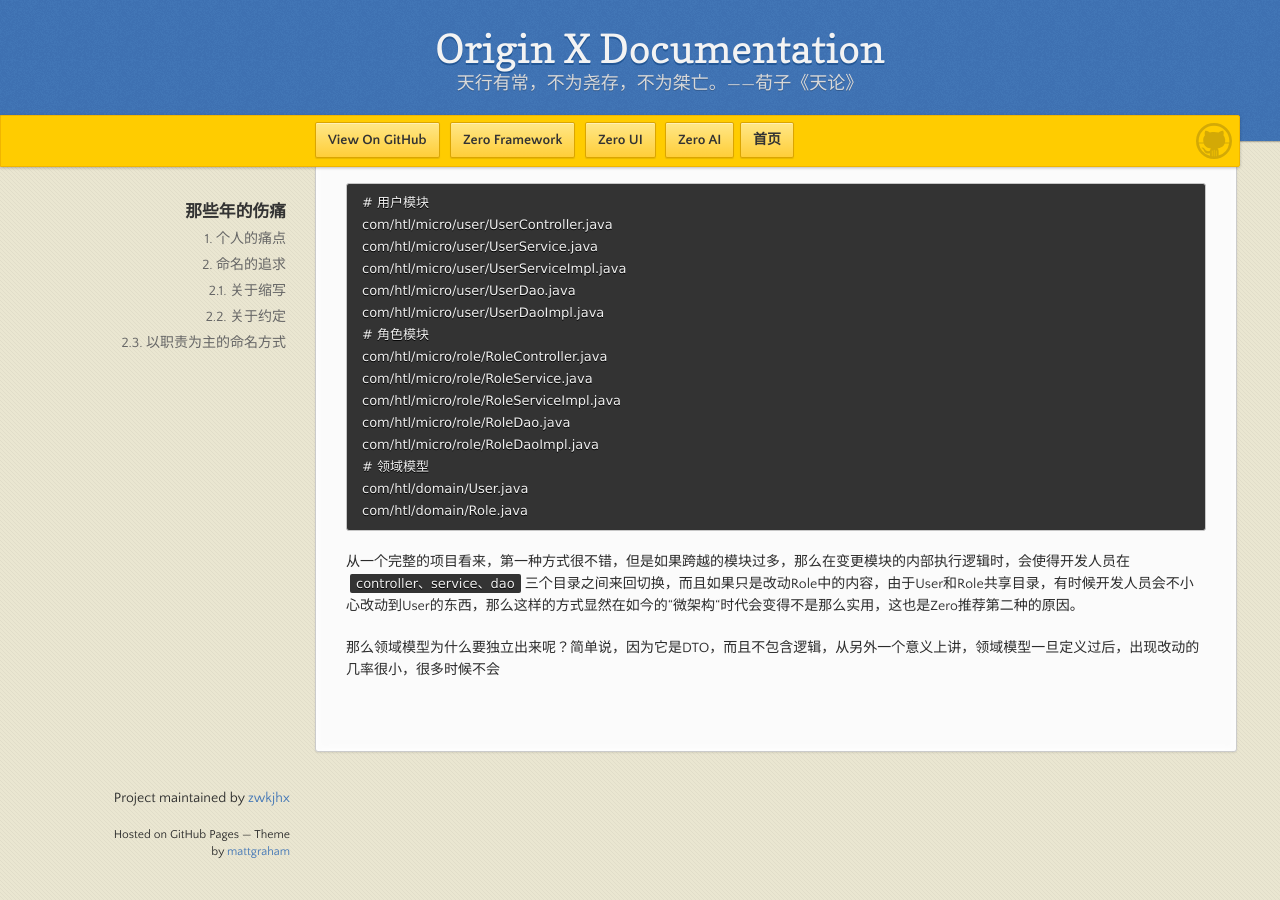
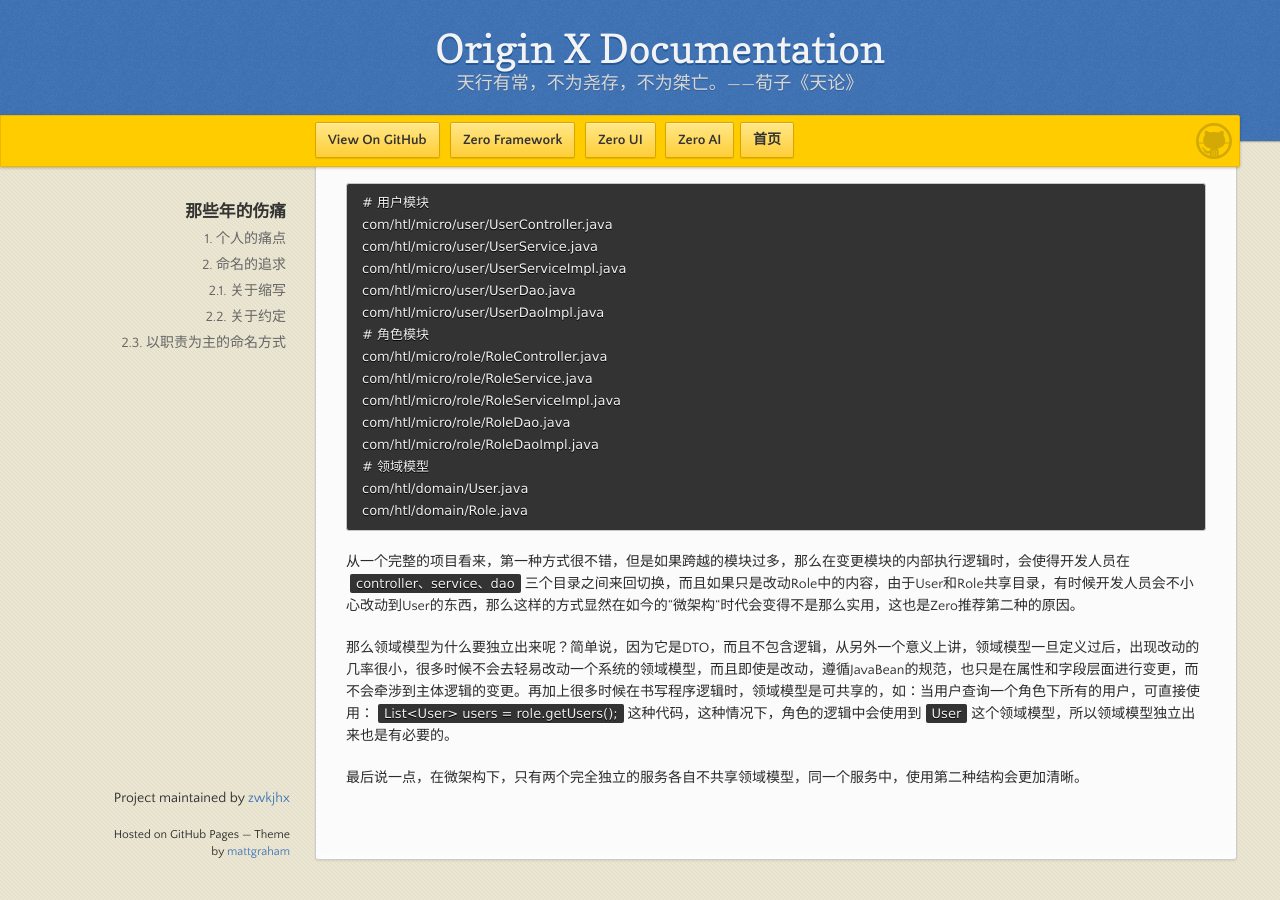
Before and after one commit to zwkjhx/ox-doc, a Jekyll site: the page built from utility-x/1-she-ji-li-nian/uxd-001-ling-ren-fan-suo-de-util.md, in a window 1280 px wide and 900 px high, scrolled down 2170 px. Built offline with Jekyll 4.4.1, drawn with Linux system fonts in a browser that asks for light colours; our own code applies the rules of GitHub Pages for plain Markdown files.

Commit message:
Updates utility-x/1-she-ji-li-nian/uxd-001-ling-ren-fan-suo-de-util.md
Auto commit by GitBook Editor

```diff
--- a/utility-x/1-she-ji-li-nian/uxd-001-ling-ren-fan-suo-de-util.md
+++ b/utility-x/1-she-ji-li-nian/uxd-001-ling-ren-fan-suo-de-util.md
@@ -100,4 +100,6 @@
 
 从一个完整的项目看来，第一种方式很不错，但是如果跨越的模块过多，那么在变更模块的内部执行逻辑时，会使得开发人员在`controller、service、dao`三个目录之间来回切换，而且如果只是改动Role中的内容，由于User和Role共享目录，有时候开发人员会不小心改动到User的东西，那么这样的方式显然在如今的“微架构“时代会变得不是那么实用，这也是Zero推荐第二种的原因。
 
-那么领域模型为什么要独立出来呢？简单说，因为它是DTO，而且不包含逻辑，从另外一个意义上讲，领域模型一旦定义过后，出现改动的几率很小，很多时候不会
+那么领域模型为什么要独立出来呢？简单说，因为它是DTO，而且不包含逻辑，从另外一个意义上讲，领域模型一旦定义过后，出现改动的几率很小，很多时候不会去轻易改动一个系统的领域模型，而且即使是改动，遵循JavaBean的规范，也只是在属性和字段层面进行变更，而不会牵涉到主体逻辑的变更。再加上很多时候在书写程序逻辑时，领域模型是可共享的，如：当用户查询一个角色下所有的用户，可直接使用：`List<User> users = role.getUsers();`这种代码，这种情况下，角色的逻辑中会使用到`User`这个领域模型，所以领域模型独立出来也是有必要的。
+
+最后说一点，在微架构下，只有两个完全独立的服务各自不共享领域模型，同一个服务中，使用第二种结构会更加清晰。
```
